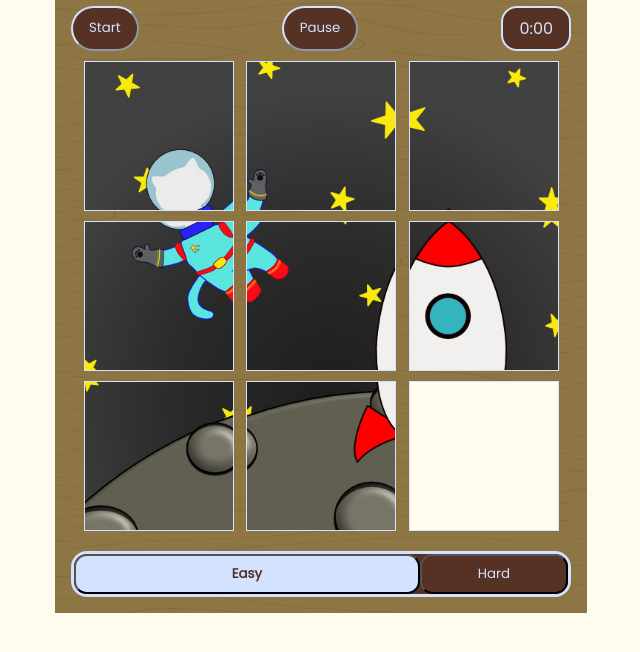
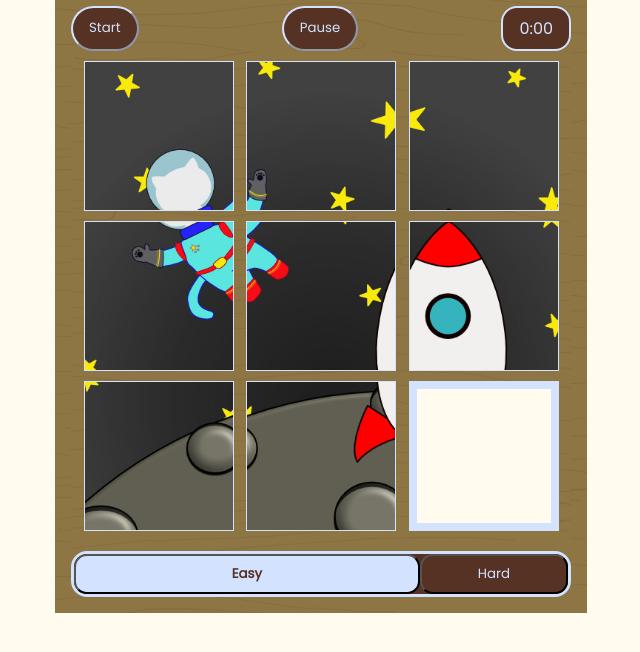
Before and after one commit to IsabelMcIlroy/puzzleGame, a plain HTML site: page index.html in a window 1280 px wide. Shown: the part 94-746 px from the top of the page, without its empty margins (319-959 px from the left). Drawn offline with nearby package versions, Linux system fonts and the light colour scheme.

Commit message:
2022-03-30-3
added missing empty class to empty puzzle piece in the 9 piece puzzle.

```diff
--- a/index.html
+++ b/index.html
@@ -40,7 +40,7 @@
 
                 <li class="r-3c-1"></li>
                 <li class="r-3c-2"></li>
-                <li></li>
+                <li class="empty"></li>
             </ul>
         </div>
         <!--Difficulty Selctor-->
```
